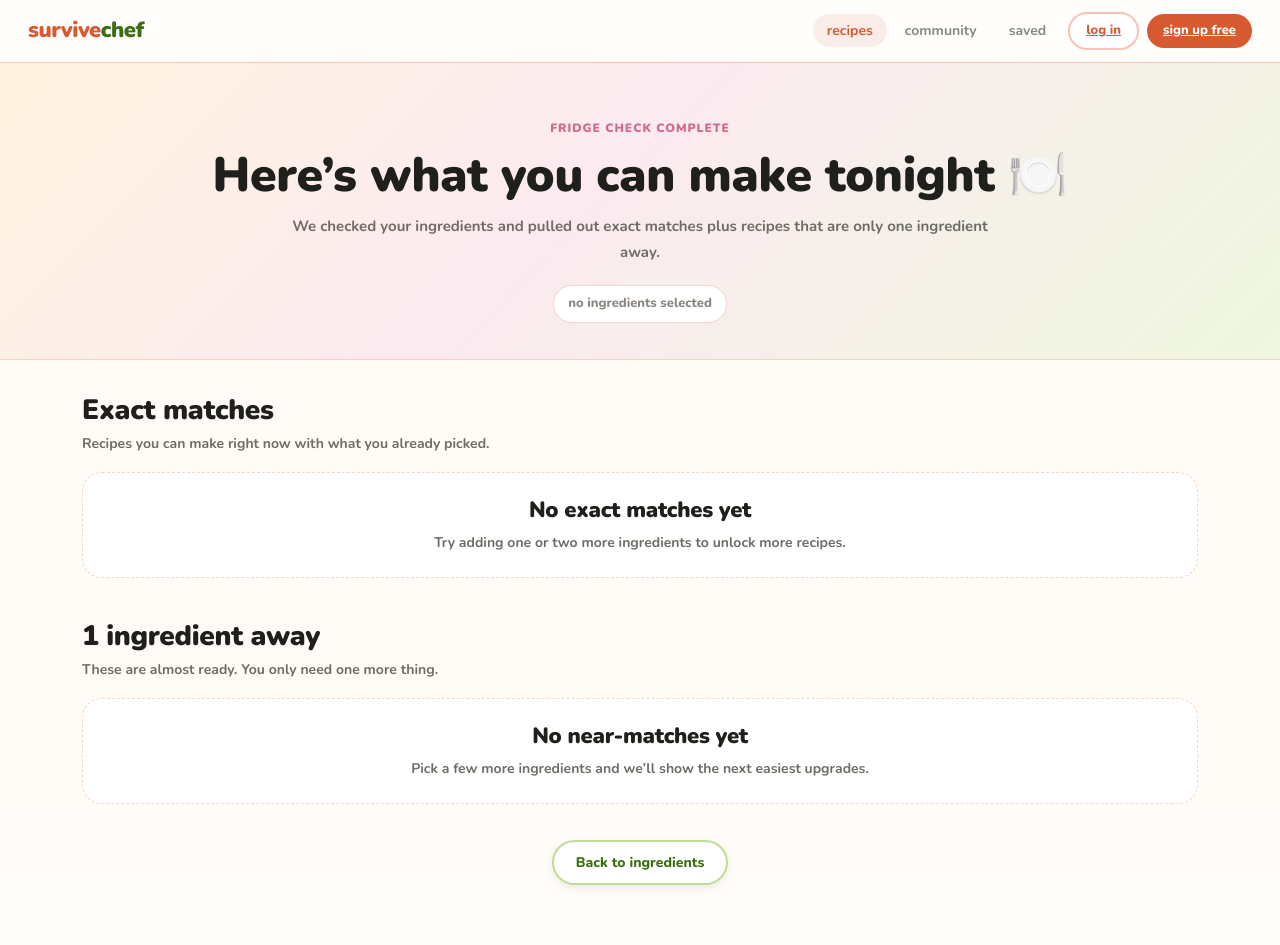
After one commit to xAmyyang/cits5505, a Flask app: page /results in a window 1280 px wide. The commit adds this page. Run offline with Flask 3, Linux system fonts and the light colour scheme.

Commit message:
Implement ingredient matching results flow

```diff
--- a/app.py
+++ b/app.py
@@ -24,6 +24,34 @@ def load_recipes():
 def get_recipe(recipe_id):
     recipes = load_recipes()
     return next((recipe for recipe in recipes if recipe["id"] == recipe_id), None)
+
+
+def normalize_ingredients(raw_ingredients):
+    cleaned = []
+    for ingredient in raw_ingredients:
+        value = ingredient.strip().lower()
+        if value and value not in cleaned:
+            cleaned.append(value)
+    return cleaned
+
+
+def categorize_recipes(selected_ingredients):
+    selected_set = set(selected_ingredients)
+    exact_matches = []
+    one_away_matches = []
+
+    for recipe in load_recipes():
+        recipe_ingredients = set(recipe["ingredients"])
+        missing_ingredients = sorted(recipe_ingredients - selected_set)
+
+        if not missing_ingredients:
+            exact_matches.append(recipe)
+        elif len(missing_ingredients) == 1:
+            recipe_with_gap = dict(recipe)
+            recipe_with_gap["missing_ingredient"] = missing_ingredients[0]
+            one_away_matches.append(recipe_with_gap)
+
+    return exact_matches, one_away_matches
 
 
 def validate_email(email):
@@ -146,9 +174,36 @@ def logout():
     return redirect(url_for("login"))
 
 
-@app.route("/ingredients")
+@app.route("/ingredients", methods=("GET", "POST"))
 def ingredient_selection():
+    if request.method == "POST":
+        selected_ingredients = normalize_ingredients(
+            request.form.getlist("ingredients")
+        )
+        if selected_ingredients:
+            return redirect(
+                url_for(
+                    "recipe_results",
+                    ingredients=",".join(selected_ingredients),
+                )
+            )
+
     return render_template("ingredient-selection.html")
+
+
+@app.route("/results")
+def recipe_results():
+    selected_ingredients = normalize_ingredients(
+        request.args.get("ingredients", "").split(",")
+    )
+    exact_matches, one_away_matches = categorize_recipes(selected_ingredients)
+
+    return render_template(
+        "recipe-results.html",
+        selected_ingredients=selected_ingredients,
+        exact_matches=exact_matches,
+        one_away_matches=one_away_matches,
+    )
 
 
 @app.route("/community")
--- /dev/null
+++ b/static/css/recipe-results.css
@@ -0,0 +1,202 @@
+body.results-page {
+  font-family: 'Nunito', sans-serif;
+  background: linear-gradient(180deg, #fff9f4 0%, #fffdf9 100%);
+  color: #1f1f1b;
+}
+
+.results-hero {
+  padding: 56px 20px 36px;
+  background: linear-gradient(135deg, #fff4e0 0%, #fbeaf0 45%, #eef7df 100%);
+  border-bottom: 1.5px solid #f1d4c7;
+  text-align: center;
+}
+
+.results-eyebrow {
+  text-transform: uppercase;
+  letter-spacing: 0.08em;
+  font-size: 12px;
+  font-weight: 900;
+  color: #d26a8b;
+  margin-bottom: 10px;
+}
+
+.results-hero h1 {
+  font-size: clamp(2rem, 4vw, 3rem);
+  font-weight: 900;
+  margin-bottom: 10px;
+}
+
+.results-subtitle {
+  max-width: 720px;
+  margin: 0 auto 20px;
+  color: #6f6c66;
+  font-size: 15px;
+  font-weight: 700;
+  line-height: 1.7;
+}
+
+.selected-ingredients {
+  display: flex;
+  justify-content: center;
+  flex-wrap: wrap;
+  gap: 10px;
+}
+
+.selected-pill {
+  display: inline-flex;
+  align-items: center;
+  padding: 8px 14px;
+  border-radius: 999px;
+  background: white;
+  border: 1.5px solid #f2d7ca;
+  font-size: 13px;
+  font-weight: 800;
+  color: #7d584a;
+}
+
+.selected-pill.empty {
+  color: #8b8680;
+}
+
+.results-main {
+  padding: 34px 20px 60px;
+}
+
+.results-section + .results-section {
+  margin-top: 42px;
+}
+
+.section-heading {
+  margin-bottom: 18px;
+}
+
+.section-heading h2 {
+  font-size: 28px;
+  font-weight: 900;
+  margin-bottom: 6px;
+}
+
+.section-heading p {
+  color: #6f6c66;
+  font-size: 14px;
+  font-weight: 700;
+  margin: 0;
+}
+
+.results-card {
+  background: white;
+  border-radius: 22px;
+  border: 1.5px solid #f2d7ca;
+  overflow: hidden;
+  height: 100%;
+  box-shadow: 0 8px 22px rgba(0, 0, 0, 0.05);
+}
+
+.results-card.exact {
+  border-color: #cde8b8;
+}
+
+.results-card.almost {
+  border-color: #f4d5c6;
+}
+
+.results-card-top {
+  height: 96px;
+  display: flex;
+  align-items: center;
+  justify-content: center;
+  font-size: 42px;
+  background: #fff8ef;
+}
+
+.results-card-body {
+  padding: 18px;
+}
+
+.results-card-body h3 {
+  font-size: 21px;
+  font-weight: 900;
+  margin-bottom: 8px;
+}
+
+.results-card-body p {
+  font-size: 14px;
+  font-weight: 700;
+  color: #6f6c66;
+  margin-bottom: 14px;
+}
+
+.results-tags {
+  display: flex;
+  flex-wrap: wrap;
+  gap: 8px;
+  margin-bottom: 18px;
+}
+
+.results-tags span {
+  background: #fff3eb;
+  color: #8b5c4d;
+  border-radius: 999px;
+  padding: 6px 10px;
+  font-size: 12px;
+  font-weight: 800;
+}
+
+.results-tags span.missing {
+  background: #fde7e2;
+  color: #cc654a;
+}
+
+.missing-callout {
+  display: inline-block;
+  margin-bottom: 14px;
+  background: #fff5ee;
+  border: 1px dashed #f0bfa9;
+  color: #8b5c4d;
+  padding: 8px 12px;
+  border-radius: 14px;
+  font-size: 13px;
+  font-weight: 800;
+}
+
+.results-link {
+  display: inline-block;
+  text-decoration: none;
+  background: #1f1f1b;
+  color: white;
+  padding: 10px 16px;
+  border-radius: 999px;
+  font-size: 13px;
+  font-weight: 800;
+}
+
+.results-link:hover {
+  color: white;
+  background: #363630;
+}
+
+.results-empty {
+  background: white;
+  border: 1.5px dashed #f2d7ca;
+  border-radius: 20px;
+  padding: 24px;
+  text-align: center;
+}
+
+.results-empty h3 {
+  font-size: 22px;
+  font-weight: 900;
+  margin-bottom: 8px;
+}
+
+.results-empty p {
+  margin: 0;
+  color: #6f6c66;
+  font-size: 14px;
+  font-weight: 700;
+}
+
+.results-actions {
+  margin-top: 36px;
+  text-align: center;
+}
--- /dev/null
+++ b/templates/recipe-results.html
@@ -0,0 +1,133 @@
+<!DOCTYPE html>
+<html lang="en">
+<head>
+  <meta charset="UTF-8">
+  <meta name="viewport" content="width=device-width, initial-scale=1.0">
+  <title>SurviveChef | Recipe Results</title>
+
+  <link rel="stylesheet" href="https://cdn.jsdelivr.net/npm/bootstrap@5.3.0/dist/css/bootstrap.min.css">
+  <link rel="stylesheet" href="https://fonts.googleapis.com/css2?family=Nunito:wght@400;600;700;800;900&display=swap">
+  <link rel="stylesheet" href="{{ url_for('static', filename='css/survivechef-bootstrap-theme.css') }}">
+  <link rel="stylesheet" href="{{ url_for('static', filename='css/survivechef-animations.css') }}">
+  <link rel="stylesheet" href="{{ url_for('static', filename='css/recipe-results.css') }}">
+</head>
+<body class="results-page">
+
+  <nav class="sc-navbar">
+    <a class="sc-logo" href="{{ url_for('home') }}">survive<span>chef</span></a>
+    <div class="sc-nav-links">
+      <a href="{{ url_for('ingredient_selection') }}" class="sc-nav-link active">recipes</a>
+      <a href="{{ url_for('community') }}" class="sc-nav-link">community</a>
+      <a href="{{ url_for('saved_recipes') }}" class="sc-nav-link">saved</a>
+      {% if is_logged_in %}
+      <a href="{{ url_for('profile') }}" class="sc-nav-link">profile</a>
+      <a href="{{ url_for('logout') }}" class="sc-nav-btn ghost">log out</a>
+      {% else %}
+      <a href="{{ url_for('login') }}" class="sc-nav-btn ghost">log in</a>
+      <a href="{{ url_for('signup') }}" class="sc-nav-btn solid">sign up free</a>
+      {% endif %}
+    </div>
+  </nav>
+
+  <header class="results-hero">
+    <div class="container">
+      <p class="results-eyebrow">fridge check complete</p>
+      <h1>Here’s what you can make tonight 🍽️</h1>
+      <p class="results-subtitle">
+        We checked your ingredients and pulled out exact matches plus recipes that are only one ingredient away.
+      </p>
+
+      <div class="selected-ingredients">
+        {% if selected_ingredients %}
+          {% for ingredient in selected_ingredients %}
+          <span class="selected-pill">{{ ingredient }}</span>
+          {% endfor %}
+        {% else %}
+          <span class="selected-pill empty">no ingredients selected</span>
+        {% endif %}
+      </div>
+    </div>
+  </header>
+
+  <main class="results-main">
+    <div class="container">
+
+      <section class="results-section">
+        <div class="section-heading">
+          <h2>Exact matches</h2>
+          <p>Recipes you can make right now with what you already picked.</p>
+        </div>
+
+        {% if exact_matches %}
+        <div class="row g-4">
+          {% for recipe in exact_matches %}
+          <div class="col-md-6 col-lg-4">
+            <div class="results-card exact">
+              <div class="results-card-top">✅</div>
+              <div class="results-card-body">
+                <h3>{{ recipe.name | title }}</h3>
+                <p>{{ recipe.time }} · {{ recipe.difficulty | title }}</p>
+                <div class="results-tags">
+                  {% for ingredient in recipe.ingredients %}
+                  <span>{{ ingredient }}</span>
+                  {% endfor %}
+                </div>
+                <a href="{{ url_for('recipe_detail', recipe_id=recipe.id) }}" class="results-link">View recipe</a>
+              </div>
+            </div>
+          </div>
+          {% endfor %}
+        </div>
+        {% else %}
+        <div class="results-empty">
+          <h3>No exact matches yet</h3>
+          <p>Try adding one or two more ingredients to unlock more recipes.</p>
+        </div>
+        {% endif %}
+      </section>
+
+      <section class="results-section">
+        <div class="section-heading">
+          <h2>1 ingredient away</h2>
+          <p>These are almost ready. You only need one more thing.</p>
+        </div>
+
+        {% if one_away_matches %}
+        <div class="row g-4">
+          {% for recipe in one_away_matches %}
+          <div class="col-md-6 col-lg-4">
+            <div class="results-card almost">
+              <div class="results-card-top">✨</div>
+              <div class="results-card-body">
+                <h3>{{ recipe.name | title }}</h3>
+                <p>{{ recipe.time }} · {{ recipe.difficulty | title }}</p>
+                <div class="missing-callout">
+                  Missing: <strong>{{ recipe.missing_ingredient }}</strong>
+                </div>
+                <div class="results-tags">
+                  {% for ingredient in recipe.ingredients %}
+                  <span class="{% if ingredient == recipe.missing_ingredient %}missing{% endif %}">{{ ingredient }}</span>
+                  {% endfor %}
+                </div>
+                <a href="{{ url_for('recipe_detail', recipe_id=recipe.id) }}" class="results-link">View recipe</a>
+              </div>
+            </div>
+          </div>
+          {% endfor %}
+        </div>
+        {% else %}
+        <div class="results-empty">
+          <h3>No near-matches yet</h3>
+          <p>Pick a few more ingredients and we’ll show the next easiest upgrades.</p>
+        </div>
+        {% endif %}
+      </section>
+
+      <div class="results-actions">
+        <a href="{{ url_for('ingredient_selection') }}" class="btn btn-secondary">Back to ingredients</a>
+      </div>
+    </div>
+  </main>
+
+</body>
+</html>
```
Also changed, not shown: static/js/ingredient-selection.js (+40 -4 lines), templates/ingredient-selection.html (+36 -22 lines).
